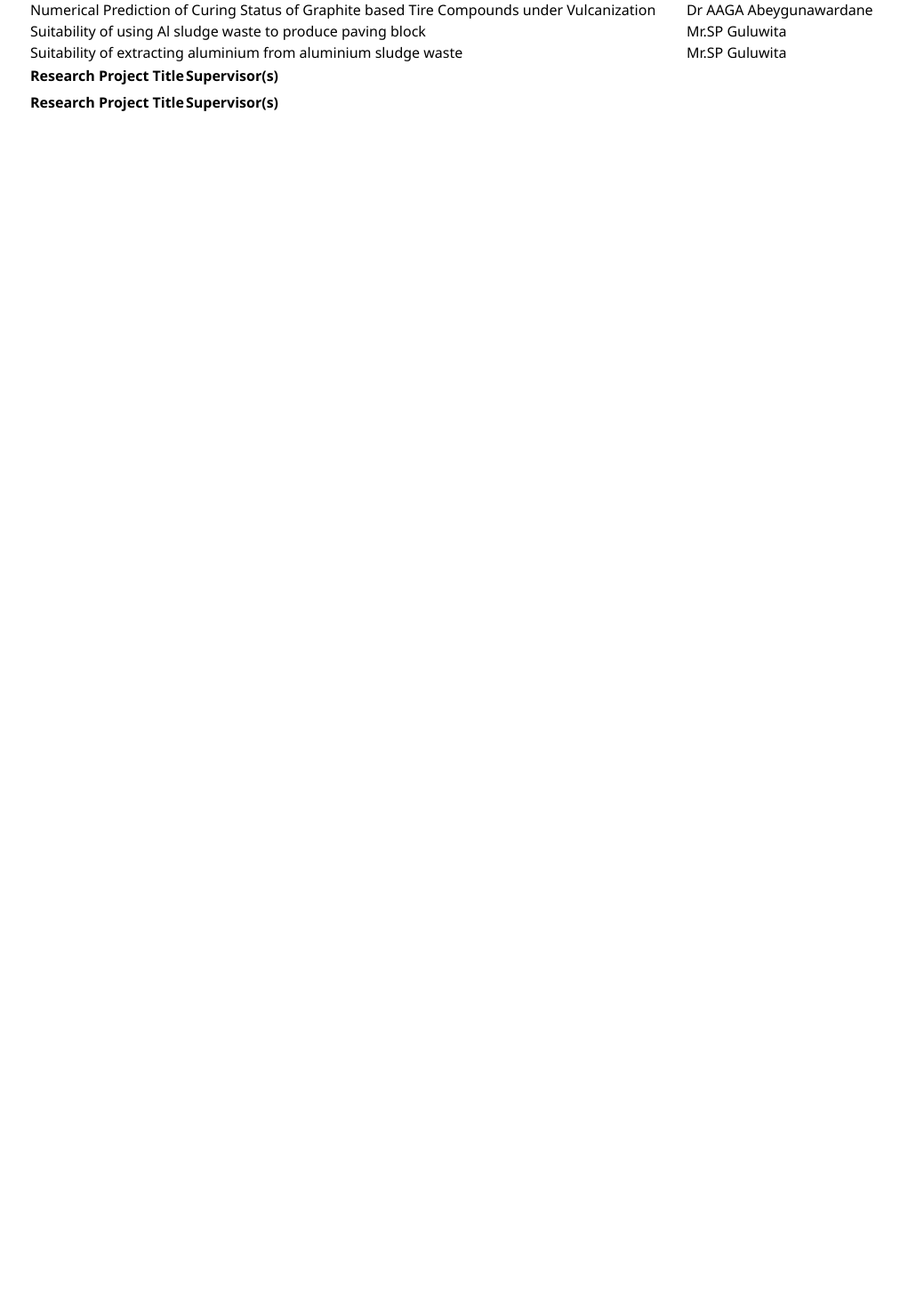
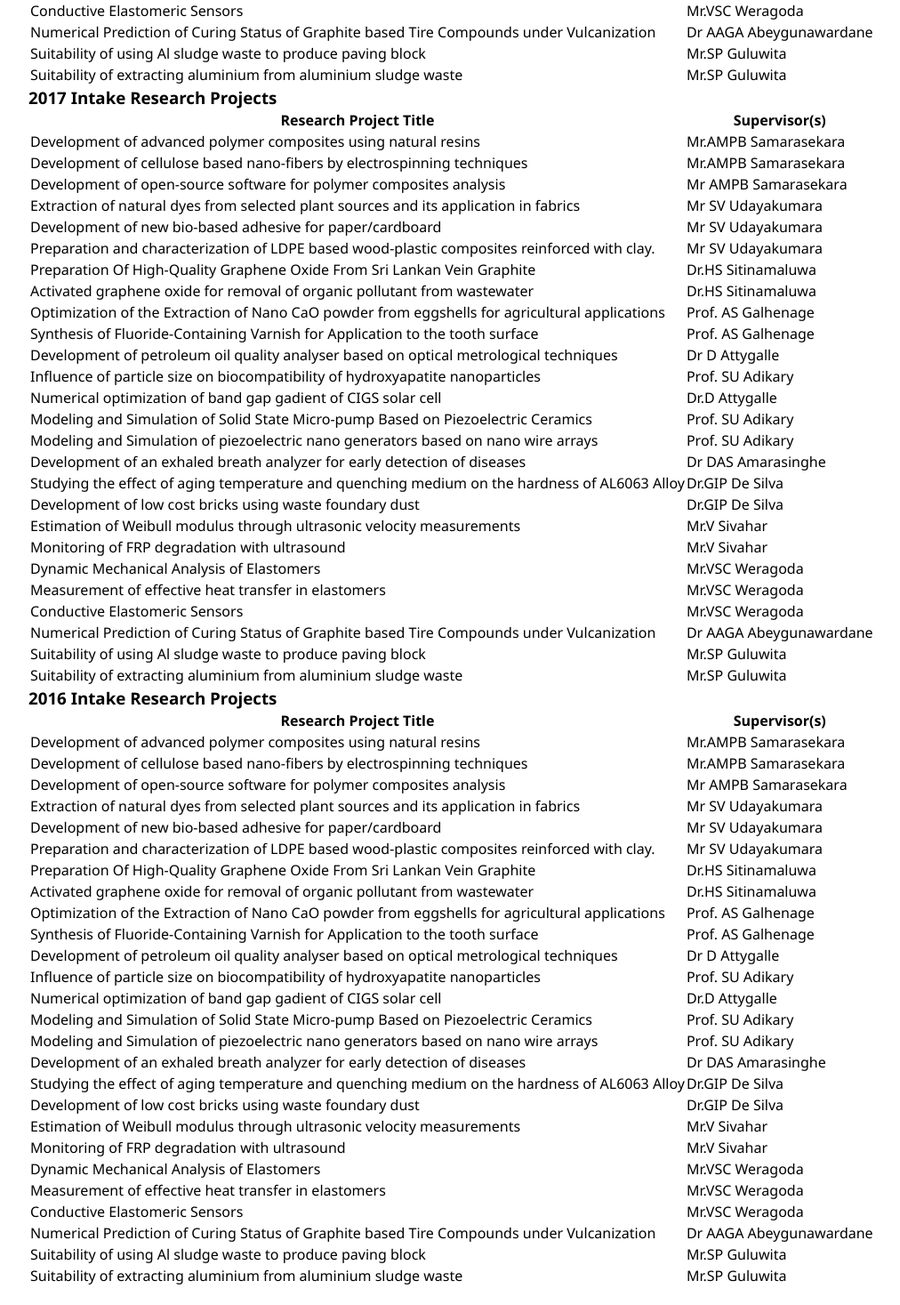
Before and after one commit to Material-Web-Devs/trial, a React (Create React App) app in the folder react-somes/: page /Academics in a window 1280 px wide. Shown: the part 856-2323 px from the top of the page at 89% size, without its empty margins (38-1050 px from the left). Before the commit the page ends 1008 px from the top, so only its background shows below. Built offline with nearby package versions, Linux system fonts and the light colour scheme.

Commit message:
Update Academics.jsx

```diff
--- a/react-somes/src/pages/Academics.jsx
+++ b/react-somes/src/pages/Academics.jsx
@@ -27,6 +27,9 @@ const Academics = () => {
             </div>
 
             <div class="2018-intake-projects">
+
+                <h3>2018 Intake Research Projects</h3>
+
                 <table>
                     <tr>
                         <th>Research Project Title</th>
@@ -167,54 +170,292 @@ const Academics = () => {
             </div>
 
             <div class="2017-intake-projects">
+
+                <h3>2017 Intake Research Projects</h3>
+
                 <table>
                     <tr>
                         <th>Research Project Title</th>
                         <th>Supervisor(s)</th>
                     </tr>
+
                     <tr>
-                        <td></td>
-                        <td></td>
-                        <td></td>
-                        <td></td>
-                        <td></td>
-                        <td></td>
+                        <td>Development of advanced polymer composites using natural resins</td>
+                        <td>Mr.AMPB Samarasekara</td>
                     </tr>
+
                     <tr>
-                        <td></td>
-                        <td></td>
-                        <td></td>
-                        <td></td>
-                        <td></td>
-                        <td></td>
+                        <td>Development of cellulose based nano-fibers by electrospinning techniques</td>
+                        <td>Mr.AMPB Samarasekara</td>
                     </tr>
+
+                    <tr>
+                        <td>Development of open-source software for polymer composites analysis</td>
+                        <td>Mr AMPB Samarasekara</td>
+                    </tr>
+
+                    <tr>
+                        <td>Extraction of natural dyes from selected plant sources and its application in fabrics</td>
+                        <td>Mr SV Udayakumara</td>
+                    </tr>
+
+                    <tr>
+                        <td>Development of new bio-based adhesive for paper/cardboard</td>
+                        <td>Mr SV Udayakumara</td>
+                    </tr>
+
+                    <tr>
+                        <td>Preparation and characterization of LDPE based wood-plastic composites reinforced with clay.</td>
+                        <td>Mr SV Udayakumara</td>
+                    </tr>
+
+                    <tr>
+                        <td>Preparation Of High-Quality Graphene Oxide From Sri Lankan Vein Graphite</td>
+                        <td>Dr.HS Sitinamaluwa</td>
+                    </tr>
+
+                    <tr>
+                        <td>Activated graphene oxide for removal of organic pollutant from wastewater</td>
+                        <td>Dr.HS Sitinamaluwa</td>
+                    </tr>
+
+                    <tr>
+                        <td>Optimization of the Extraction of Nano CaO powder from eggshells for agricultural applications</td>
+                        <td>Prof. AS Galhenage</td>
+                    </tr>
+
+                    <tr>
+                        <td>Synthesis of Fluoride-Containing Varnish for Application to the tooth surface</td>
+                        <td>Prof. AS Galhenage</td>
+                    </tr>
+
+                    <tr>
+                        <td>Development of petroleum oil quality analyser based on optical metrological techniques</td>
+                        <td>Dr D Attygalle</td>
+                    </tr>
+
+                    <tr>
+                        <td>Influence of particle size on biocompatibility of hydroxyapatite nanoparticles</td>
+                        <td>Prof. SU Adikary</td>
+                    </tr>
+
+                    <tr>
+                        <td>Numerical optimization of band gap gadient of CIGS solar cell</td>
+                        <td>Dr.D Attygalle</td>
+                    </tr>
+
+                    <tr>
+                        <td>Modeling and Simulation of Solid State Micro-pump Based on Piezoelectric Ceramics</td>
+                        <td>Prof. SU Adikary</td>
+                    </tr>
+
+                    <tr>
+                        <td>Modeling and Simulation of piezoelectric nano generators based on nano wire arrays</td>
+                        <td>Prof. SU Adikary</td>
+                    </tr>
+
+                    <tr>
+                        <td>Development of an exhaled breath analyzer for early detection of diseases</td>
+                        <td>Dr DAS Amarasinghe</td>
+                    </tr>
+
+                    <tr>
+                        <td>Studying the effect of aging temperature and quenching medium on the hardness of AL6063 Alloy</td>
+                        <td>Dr.GIP De Silva</td>
+                    </tr>
+
+                    <tr>
+                        <td>Development of low cost bricks using waste foundary dust</td>
+                        <td>Dr.GIP De Silva</td>
+                    </tr>
+
+                    <tr>
+                        <td>Estimation of Weibull modulus through ultrasonic velocity measurements</td>
+                        <td>Mr.V Sivahar</td>
+                    </tr>
+
+                    <tr>
+                        <td>Monitoring of FRP degradation with ultrasound</td>
+                        <td>Mr.V Sivahar</td>
+                    </tr>
+
+                    <tr>
+                        <td>Dynamic Mechanical Analysis of Elastomers</td>
+                        <td>Mr.VSC Weragoda</td>
+                    </tr>
+
+                    <tr>
+                        <td>Measurement of effective heat transfer in elastomers</td>
+                        <td>Mr.VSC Weragoda</td>
+                    </tr>
+
+                    <tr>
+                        <td>Conductive Elastomeric Sensors</td>
+                        <td>Mr.VSC Weragoda</td>
+                    </tr>
+
+                    <tr>
+                        <td>Numerical Prediction of Curing Status of Graphite based Tire Compounds under Vulcanization</td>
+                        <td>Dr AAGA Abeygunawardane</td>
+                    </tr>
+
+                    <tr>
+                        <td>Suitability of using Al sludge waste to produce paving block</td>
+                        <td>Mr.SP Guluwita</td>
+                    </tr>
+
+                    <tr>
+                        <td>Suitability of  extracting aluminium from aluminium sludge waste</td>
+                        <td>Mr.SP Guluwita</td>
+                    </tr>
+
                 </table>
             </div>
 
             <div class="2016-intake-projects">
+
+                <h3>2016 Intake Research Projects</h3>
+
                 <table>
                     <tr>
                         <th>Research Project Title</th>
                         <th>Supervisor(s)</th>
                     </tr>
+
                     <tr>
-                        <td></td>
-                        <td></td>
-                        <td></td>
-                        <td></td>
-                        <td></td>
-                        <td></td>
+                        <td>Development of advanced polymer composites using natural resins</td>
+                        <td>Mr.AMPB Samarasekara</td>
                     </tr>
+
                     <tr>
-                        <td></td>
-                        <td></td>
-                        <td></td>
-                        <td></td>
-                        <td></td>
-                        <td></td>
+                        <td>Development of cellulose based nano-fibers by electrospinning techniques</td>
+                        <td>Mr.AMPB Samarasekara</td>
                     </tr>
+
+                    <tr>
+                        <td>Development of open-source software for polymer composites analysis</td>
+                        <td>Mr AMPB Samarasekara</td>
+                    </tr>
+
+                    <tr>
+                        <td>Extraction of natural dyes from selected plant sources and its application in fabrics</td>
+                        <td>Mr SV Udayakumara</td>
+                    </tr>
+
+                    <tr>
+                        <td>Development of new bio-based adhesive for paper/cardboard</td>
+                        <td>Mr SV Udayakumara</td>
+                    </tr>
+
+                    <tr>
+                        <td>Preparation and characterization of LDPE based wood-plastic composites reinforced with clay.</td>
+                        <td>Mr SV Udayakumara</td>
+                    </tr>
+
+                    <tr>
+                        <td>Preparation Of High-Quality Graphene Oxide From Sri Lankan Vein Graphite</td>
+                        <td>Dr.HS Sitinamaluwa</td>
+                    </tr>
+
+                    <tr>
+                        <td>Activated graphene oxide for removal of organic pollutant from wastewater</td>
+                        <td>Dr.HS Sitinamaluwa</td>
+                    </tr>
+
+                    <tr>
+                        <td>Optimization of the Extraction of Nano CaO powder from eggshells for agricultural applications</td>
+                        <td>Prof. AS Galhenage</td>
+                    </tr>
+
+                    <tr>
+                        <td>Synthesis of Fluoride-Containing Varnish for Application to the tooth surface</td>
+                        <td>Prof. AS Galhenage</td>
+                    </tr>
+
+                    <tr>
+                        <td>Development of petroleum oil quality analyser based on optical metrological techniques</td>
+                        <td>Dr D Attygalle</td>
+                    </tr>
+
+                    <tr>
+                        <td>Influence of particle size on biocompatibility of hydroxyapatite nanoparticles</td>
+                        <td>Prof. SU Adikary</td>
+                    </tr>
+
+                    <tr>
+                        <td>Numerical optimization of band gap gadient of CIGS solar cell</td>
+                        <td>Dr.D Attygalle</td>
+                    </tr>
+
+                    <tr>
+                        <td>Modeling and Simulation of Solid State Micro-pump Based on Piezoelectric Ceramics</td>
+                        <td>Prof. SU Adikary</td>
+                    </tr>
+
+                    <tr>
+                        <td>Modeling and Simulation of piezoelectric nano generators based on nano wire arrays</td>
+                        <td>Prof. SU Adikary</td>
+                    </tr>
+
+                    <tr>
+                        <td>Development of an exhaled breath analyzer for early detection of diseases</td>
+                        <td>Dr DAS Amarasinghe</td>
+                    </tr>
+
+                    <tr>
+                        <td>Studying the effect of aging temperature and quenching medium on the hardness of AL6063 Alloy</td>
+                        <td>Dr.GIP De Silva</td>
+                    </tr>
+
+                    <tr>
+                        <td>Development of low cost bricks using waste foundary dust</td>
+                        <td>Dr.GIP De Silva</td>
+                    </tr>
+
+                    <tr>
+                        <td>Estimation of Weibull modulus through ultrasonic velocity measurements</td>
+                        <td>Mr.V Sivahar</td>
+                    </tr>
+
+                    <tr>
+                        <td>Monitoring of FRP degradation with ultrasound</td>
+                        <td>Mr.V Sivahar</td>
+                    </tr>
+
+                    <tr>
+                        <td>Dynamic Mechanical Analysis of Elastomers</td>
+                        <td>Mr.VSC Weragoda</td>
+                    </tr>
+
+                    <tr>
+                        <td>Measurement of effective heat transfer in elastomers</td>
+                        <td>Mr.VSC Weragoda</td>
+                    </tr>
+
+                    <tr>
+                        <td>Conductive Elastomeric Sensors</td>
+                        <td>Mr.VSC Weragoda</td>
+                    </tr>
+
+                    <tr>
+                        <td>Numerical Prediction of Curing Status of Graphite based Tire Compounds under Vulcanization</td>
+                        <td>Dr AAGA Abeygunawardane</td>
+                    </tr>
+
+                    <tr>
+                        <td>Suitability of using Al sludge waste to produce paving block</td>
+                        <td>Mr.SP Guluwita</td>
+                    </tr>
+
+                    <tr>
+                        <td>Suitability of  extracting aluminium from aluminium sludge waste</td>
+                        <td>Mr.SP Guluwita</td>
+                    </tr>
+
                 </table>
             </div>
+
+
         </div>
     );
 };
```
